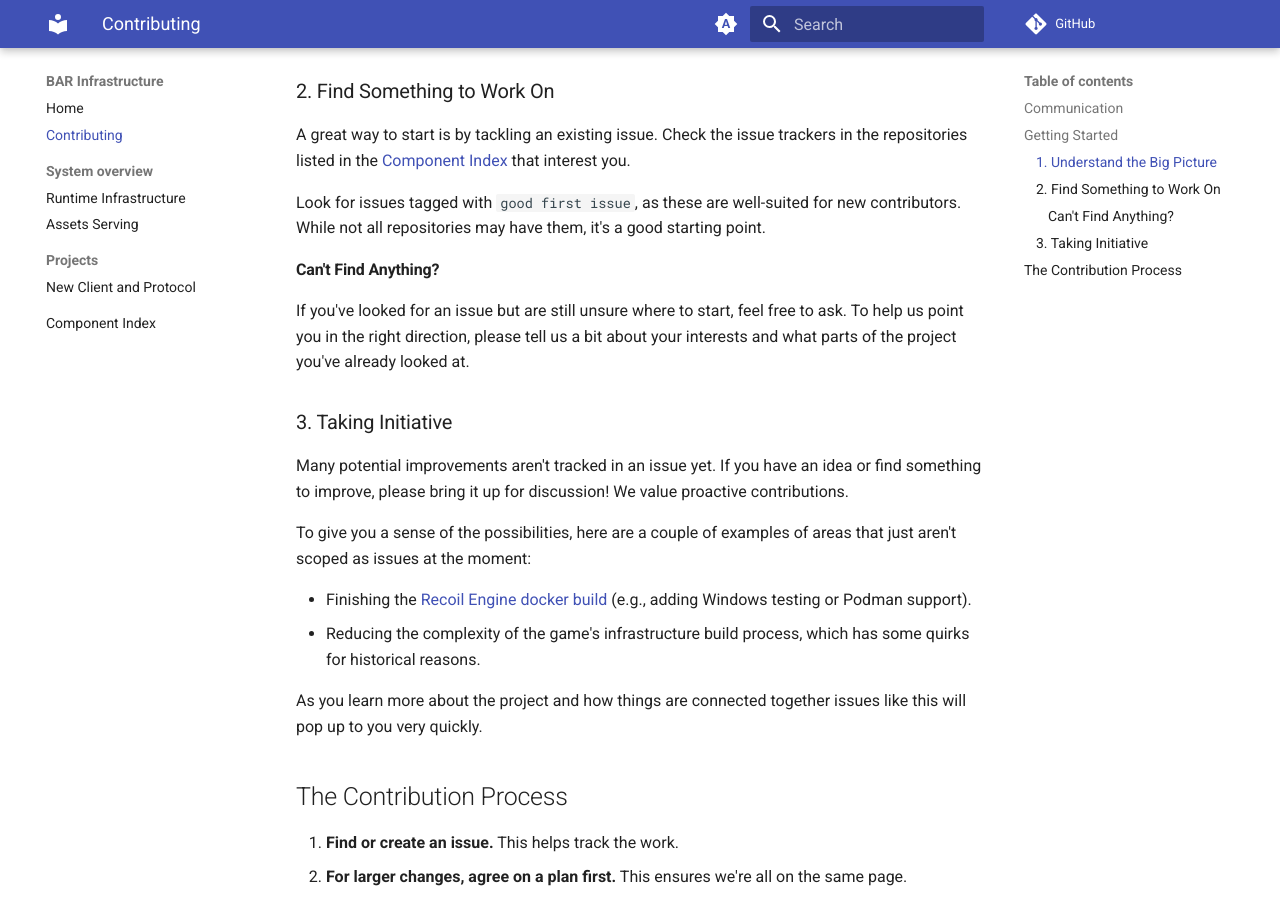
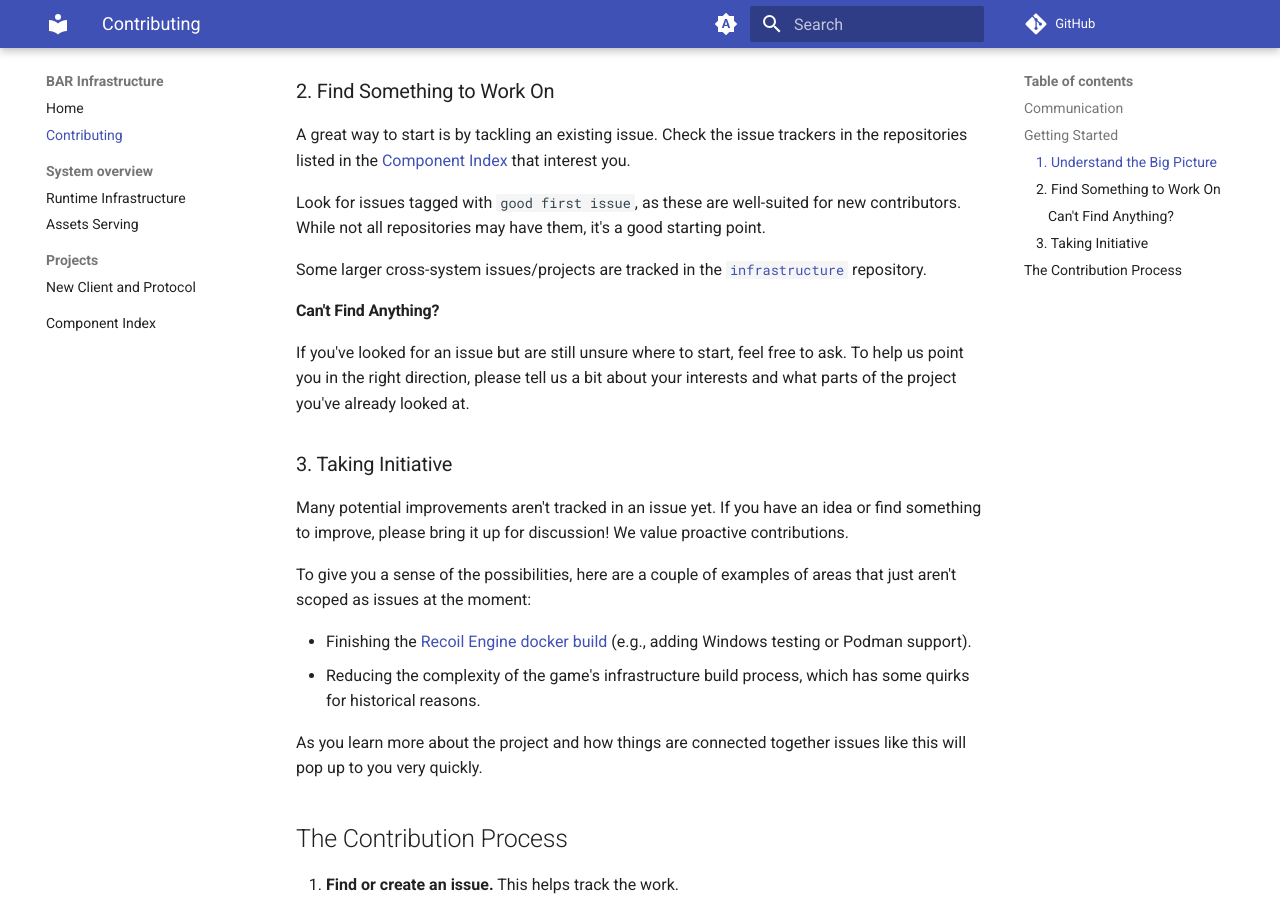
Before and after one commit to beyond-all-reason/infrastructure, an MkDocs documentation site: the page built from docs/contributing.md, in a window 1280 px wide and 900 px high, scrolled down 736 px. Built offline with MkDocs 1.6.1 and Material for MkDocs 9.7.7, drawn with Linux system fonts in a browser that asks for light colours; comment, search, counter and statistics services are not loaded.

Commit message:
Add paragraph about issues in the infrastructure repo

```diff
--- a/docs/contributing.md
+++ b/docs/contributing.md
@@ -23,6 +23,8 @@ A great way to start is by tackling an existing issue. Check the issue trackers
 
 Look for issues tagged with `good first issue`, as these are well-suited for new contributors. While not all repositories may have them, it's a good starting point.
 
+Some larger cross-system issues/projects are tracked in the [`infrastructure`](https://github.com/beyond-all-reason/infrastructure/issues) repository.
+
 #### Can't Find Anything?
 
 If you've looked for an issue but are still unsure where to start, feel free to ask. To help us point you in the right direction, please tell us a bit about your interests and what parts of the project you've already looked at.
```
